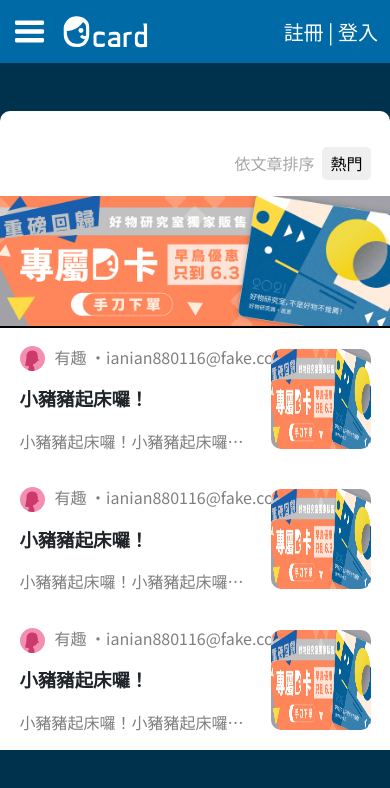
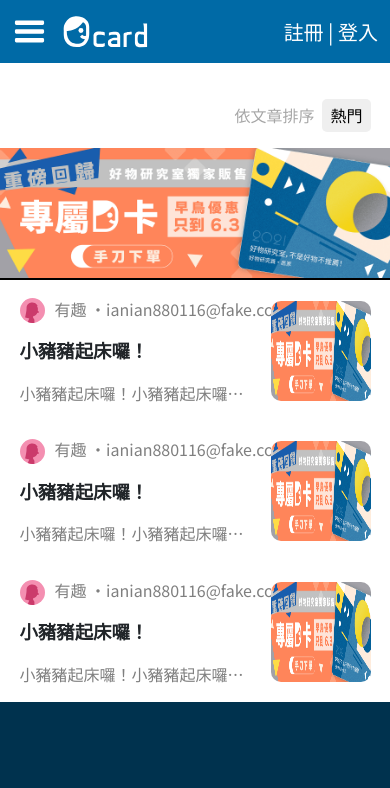
Before and after one commit to ianhsu0116/Ocard, a React (Create React App) app in the folder client/: page / in a window 390 px wide. Shown: the top 788 px of the page. Built offline with nearby package versions, Linux system fonts and the light colour scheme.

Commit message:
herader置中問題解決

```diff
--- a/client/public/styles/_header.scss
+++ b/client/public/styles/_header.scss
@@ -3,11 +3,11 @@
   display: flex;
   justify-content: center;
   position: relative;
-  max-width: 1440px;
-  margin: 0 auto;
   background-color: rgb(0, 106, 166);
   .header {
+    top: 0;
     width: 100%;
+    max-width: 1440px;
     z-index: 10;
     display: flex;
     justify-content: space-between;
--- a/client/public/styles/_main.scss
+++ b/client/public/styles/_main.scss
@@ -5,7 +5,6 @@
   max-width: 1440px;
   margin: 0 auto;
   div.d-flex {
-    margin-top: 3rem;
     max-width: 100%;
     div.main {
       margin: 2rem;
@@ -132,5 +131,9 @@
   div.main {
     max-width: 100%;
     margin: 0 !important;
+
+    div.main_nav {
+      border-radius: 0 !important;
+    }
   }
 }
--- a/client/public/styles/style.css
+++ b/client/public/styles/style.css
@@ -23,13 +23,13 @@
       -ms-flex-pack: center;
           justify-content: center;
   position: relative;
-  max-width: 1440px;
-  margin: 0 auto;
   background-color: #006aa6;
 }
 
 div.header-con .header {
+  top: 0;
   width: 100%;
+  max-width: 1440px;
   z-index: 10;
   display: -webkit-box;
   display: -ms-flexbox;
@@ -273,7 +273,6 @@
 }
 
 div.main-con div.d-flex {
-  margin-top: 3rem;
   max-width: 100%;
 }
 
@@ -450,5 +449,8 @@
     max-width: 100%;
     margin: 0 !important;
   }
+  div.main div.main_nav {
+    border-radius: 0 !important;
+  }
 }
 /*# sourceMappingURL=style.css.map */
```
Also changed, not shown: 1 other file (tests, documents, lock files or other folders).
